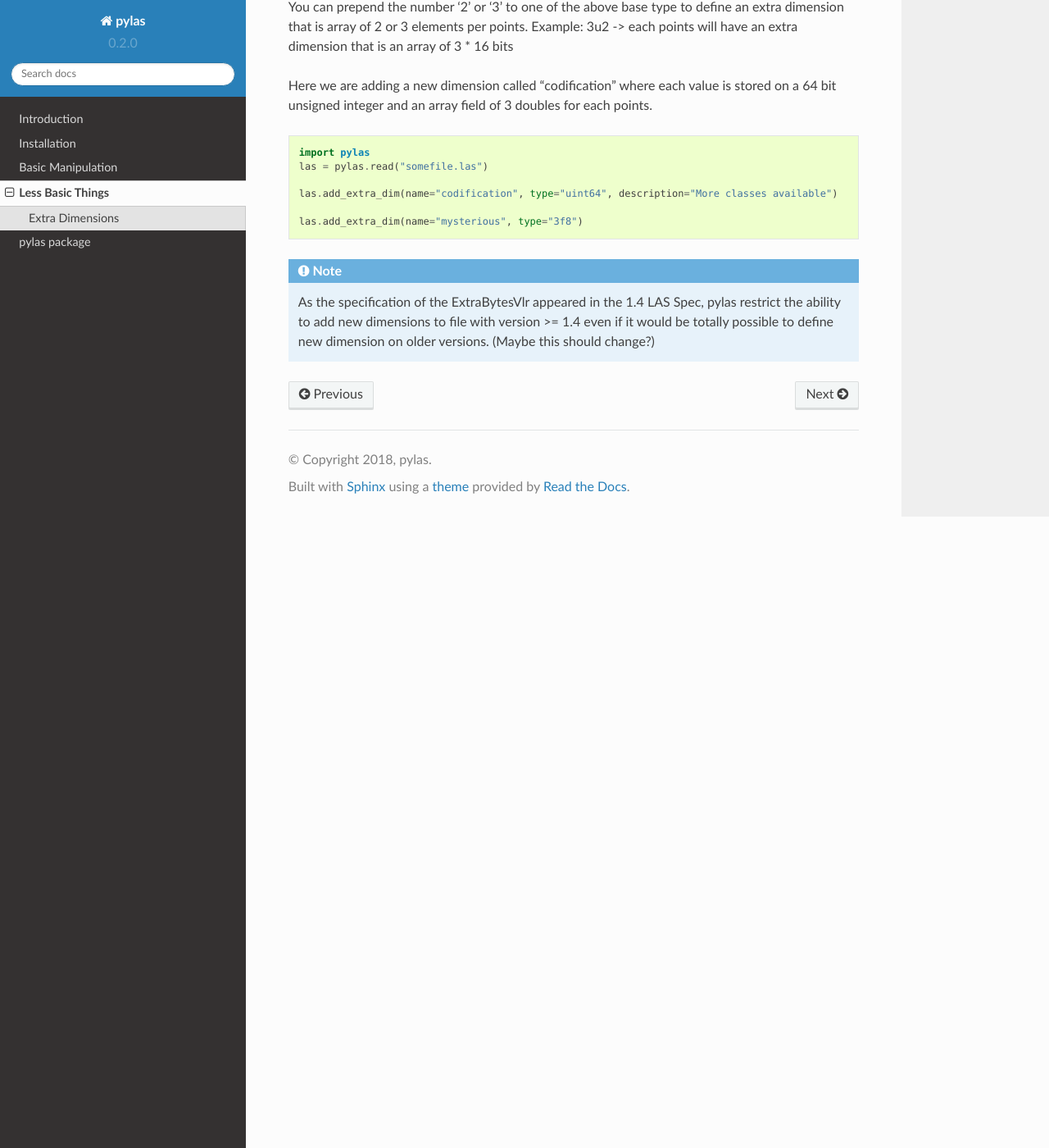
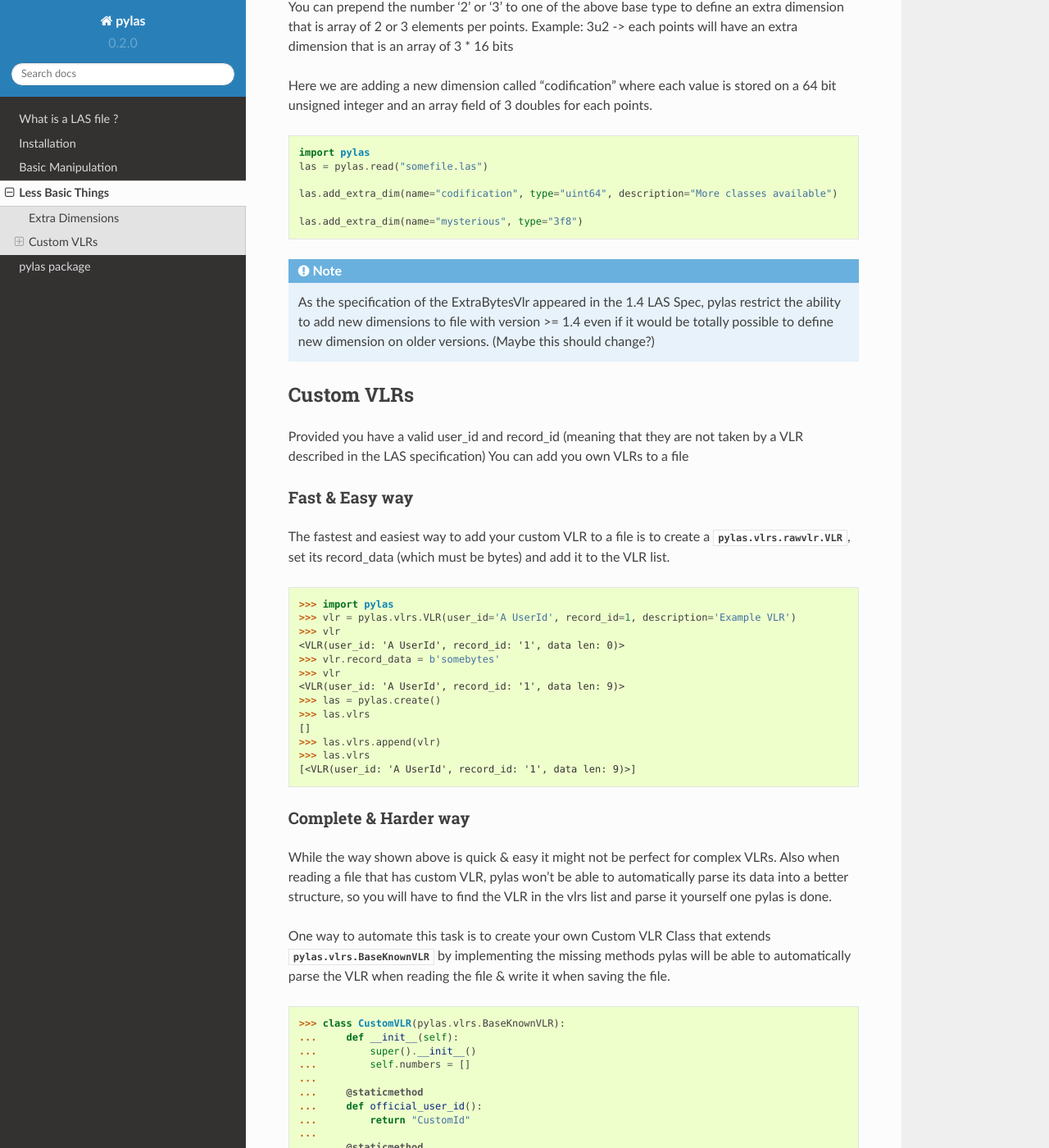
Before and after one commit to tmontaigu/pylas, a Sphinx documentation site: the page built from docs/lessbasic.rst, in a window 1280 px wide and 1400 px high, scrolled down 776 px. Shown: the whole window at 82% size. Built offline with Sphinx 7.4.7 and the Read the Docs theme 2.0.0, drawn with Linux system fonts in a browser that asks for light colours; pages that are not in the unit, such as notebooks, are missing from menus; some of the changed text lies outside the part shown.

Commit message:
Add things about VLRs reading/writing in the docs

```diff
--- a/docs/basic.rst
+++ b/docs/basic.rst
@@ -72,6 +73,8 @@
 
 you can see the accessible fields in :class:`pylas.headers.rawheader.RawHeader1_1` and its sub-classes.
 
+.. _manipulating_vlrs:
+
 Manipulating VLRs
 =================
 
--- a/docs/lessbasic.rst
+++ b/docs/lessbasic.rst
@@ -58,10 +58,85 @@
 
 
 
-
 .. note::
 
     As the specification of the ExtraBytesVlr appeared in the 1.4 LAS Spec, pylas restrict the ability to
     add new dimensions to file with version >= 1.4 even if it would be totally possible to define new dimension
     on older versions.
     (Maybe this should change?)
+
+Custom VLRs
+===========
+
+Provided you have a valid user_id and record_id (meaning that they are not taken by a VLR described in the LAS specification)
+You can add you own VLRs to a file
+
+Fast & Easy way
+---------------
+
+The fastest and easiest way to add your custom VLR to a file is to create a :class:`pylas.vlrs.rawvlr.VLR`,
+set its record_data (which must be bytes) and add it to the VLR list.
+
+
+>>> import pylas
+>>> vlr = pylas.vlrs.VLR(user_id='A UserId', record_id=1, description='Example VLR')
+>>> vlr
+<VLR(user_id: 'A UserId', record_id: '1', data len: 0)>
+>>> vlr.record_data = b'somebytes'
+>>> vlr
+<VLR(user_id: 'A UserId', record_id: '1', data len: 9)>
+>>> las = pylas.create()
+>>> las.vlrs
+[]
+>>> las.vlrs.append(vlr)
+>>> las.vlrs
+[<VLR(user_id: 'A UserId', record_id: '1', data len: 9)>]
+
+
+Complete & Harder way
+---------------------
+
+While the way shown above is quick & easy it might not be perfect for complex VLRs.
+Also when reading a file that has custom VLR, pylas won't be able to automatically parse its data
+into a better structure, so you will have to find the VLR in the vlrs list and parse it yourself
+one pylas is done.
+
+One way to automate this task is to create your own Custom VLR Class that extends
+:class:`pylas.vlrs.BaseKnownVLR` by implementing the missing methods pylas
+will be able to automatically parse the VLR when reading the file & write it when saving the file.
+
+>>> class CustomVLR(pylas.vlrs.BaseKnownVLR):
+...     def __init__(self):
+...         super().__init__()
+...         self.numbers = []
+...
+...     @staticmethod
+...     def official_user_id():
+...         return "CustomId"
+...
+...     @staticmethod
+...     def official_record_ids():
+...         return 1,
+...
+...     def record_data_bytes(self):
+...         return bytes(self.numbers)
+...
+...     def parse_record_data(self, record_data):
+...         self.numbers = [b for b in record_data]
+...
+...     def __repr__(self):
+...         return "<MyCustomVLR>"
+
+>>> cvlr = CustomVLR()
+>>> cvlr.numbers
+[]
+>>> cvlr.numbers = [1,2, 3]
+>>> las = pylas.create()
+>>> las.vlrs.append(cvlr)
+>>> las.vlrs
+[<MyCustomVLR>]
+>>> las = pylas.lib.write_then_read_again(las)
+>>> las.vlrs
+[<MyCustomVLR>]
+>>> las.vlrs[0].numbers
+[1, 2, 3]
```
Also changed, not shown: other parts of docs/basic.rst (+1 -0 lines), docs/intro.rst (+38 -9 lines), 4 other files.
